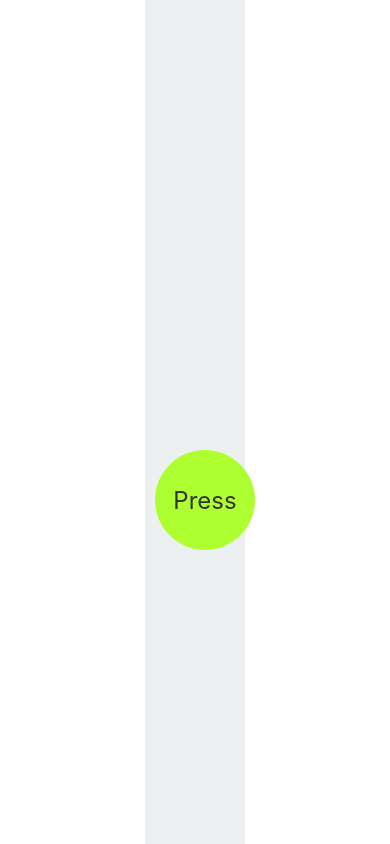
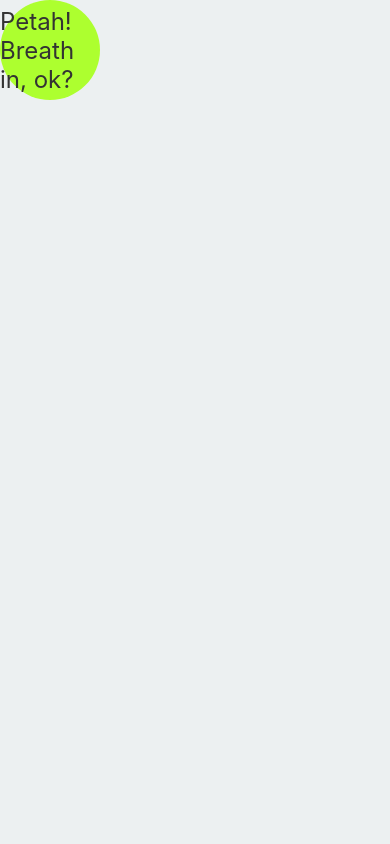
Before and after one commit to artemkhere/let-me-guide-you, a React Native app: screen / in a window 390 px wide. Built offline with nearby package versions, Linux system fonts and the light colour scheme.

Commit message:
Set up basic animation to build on top off

```diff
--- a/App.js
+++ b/App.js
@@ -15,6 +15,7 @@ export default class App extends React.Component {
 
 const styles = StyleSheet.create({
     container: {
+        width: '100%',
         flex: 1,
         backgroundColor: '#fff',
         alignItems: 'center',
--- a/breathingSlide.js
+++ b/breathingSlide.js
@@ -1,27 +1,61 @@
 import React, { Component } from 'react';
 import {
-    Animated, TouchableWithoutFeedback, Text, View, StyleSheet
+    Animated, Easing, TouchableWithoutFeedback, Text, View, StyleSheet
 } from 'react-native';
 
 export default class BreathingSlide extends Component {
     constructor(props) {
         super(props);
 
-        this.moveAnimation = new Animated.ValueXY({ x: 10, y: 450 });
+        this.state = {
+            backgroundBallSize: new Animated.Value(100),
+            copywriting: 'Petah! Breath in, ok?',
+        }
     }
 
-    _moveBall = () => {
-        Animated.spring(this.moveAnimation, {
-            toValue: {x: 250, y: 10},
-        }).start();
+    growBall = () => {
+        Animated.timing(this.state.backgroundBallSize, {
+            toValue: 300,
+            duration: 4000,
+            easing: Easing.linear,
+        }).start(() => {
+            this.setState({
+                copywriting: 'PLEASE BREATH OUT, ASAP AS POSSIBLE!!! NO STRESS, OK!',
+            });
+            this.shrinkBall();
+        })
+    }
+
+    shrinkBall = () => {
+        Animated.timing(this.state.backgroundBallSize, {
+            toValue: 100,
+            duration: 7000,
+            easing: Easing.linear,
+        }).start(() => {
+            this.setState({
+                copywriting: 'Petah! Breath in, ok?',
+            });
+            this.growBall();
+        })
     }
 
     render() {
+        const {
+            backgroundBallSize,
+            copywriting
+        } = this.state;
+
         return (
             <View style={styles.container}>
-                <Animated.View style={[styles.tennisBall, this.moveAnimation.getLayout()]}>
-                    <TouchableWithoutFeedback style={styles.button} onPress={this._moveBall}>
-                        <Text style={styles.buttonText}>Press</Text>
+                <Animated.View style={[
+                    styles.tennisBall,
+                    {
+                        width: backgroundBallSize,
+                        height: backgroundBallSize,
+                    },
+                ]}>
+                    <TouchableWithoutFeedback style={styles.button} onPress={this.growBall}>
+                        <Text style={styles.buttonText}>{copywriting}</Text>
                     </TouchableWithoutFeedback>
                 </Animated.View>
             </View>
@@ -31,6 +65,7 @@ export default class BreathingSlide extends Component {
 
 const styles = StyleSheet.create({
     container: {
+        width: '100%',
         flex: 1,
         backgroundColor: '#ecf0f1',
     },
@@ -39,7 +74,7 @@ const styles = StyleSheet.create({
         justifyContent: 'center',
         alignItems: 'center',
         backgroundColor: 'greenyellow',
-        borderRadius: 100,
+        borderRadius: 300,
         width: 100,
         height: 100,
     },
```
